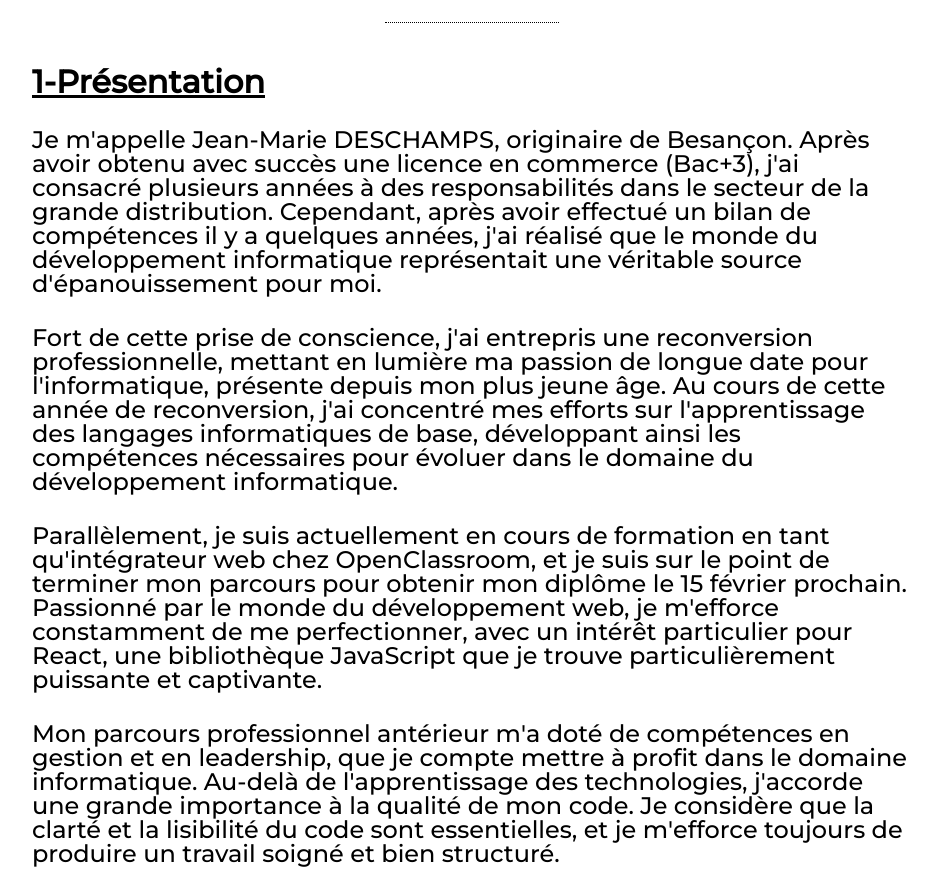
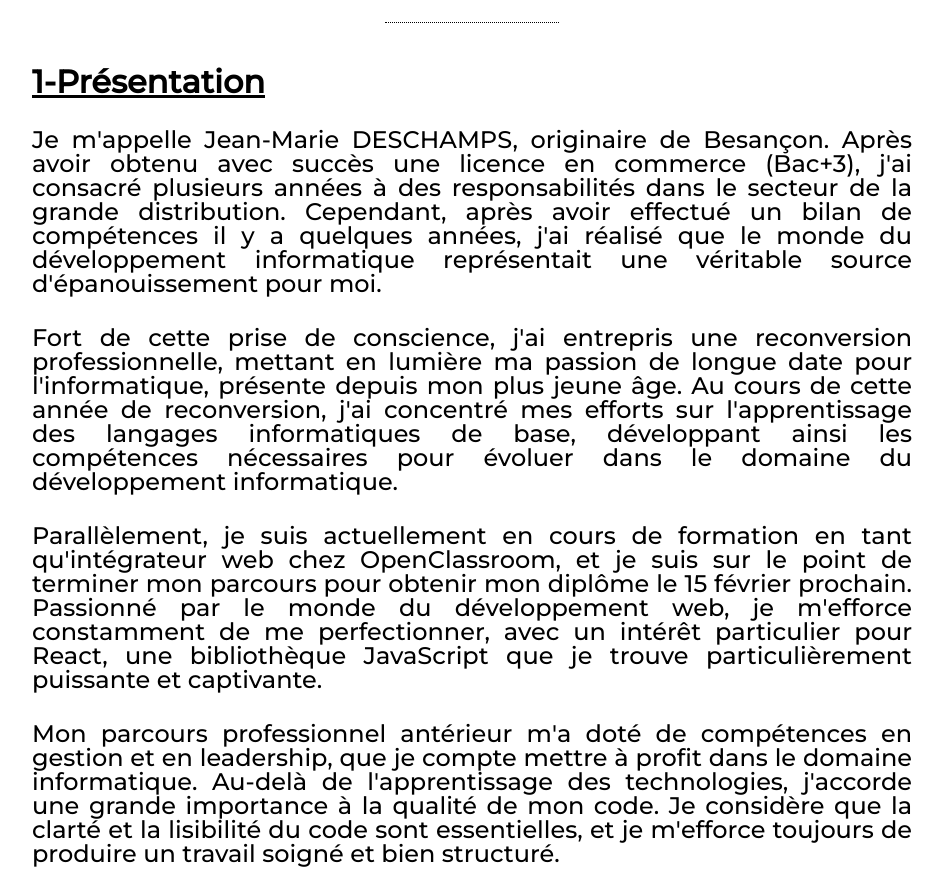
Before and after one commit to jim294/Portfolio, a React (Create React App) app: page /presentation in a window 1280 px wide. Shown: the part 860-1729 px from the top of the page, without its empty margins (168-1111 px from the left). Built offline with nearby package versions, Linux system fonts and the light colour scheme.

Commit message:
update text-cv

```diff
--- a/src/styles/components/_presentation.scss
+++ b/src/styles/components/_presentation.scss
@@ -3,6 +3,9 @@
     flex-direction: column;
     gap: 30px;
     margin-bottom: 80px;
+    p {
+        text-align: justify;
+    }
   }
 
 .iconesAll{
```
